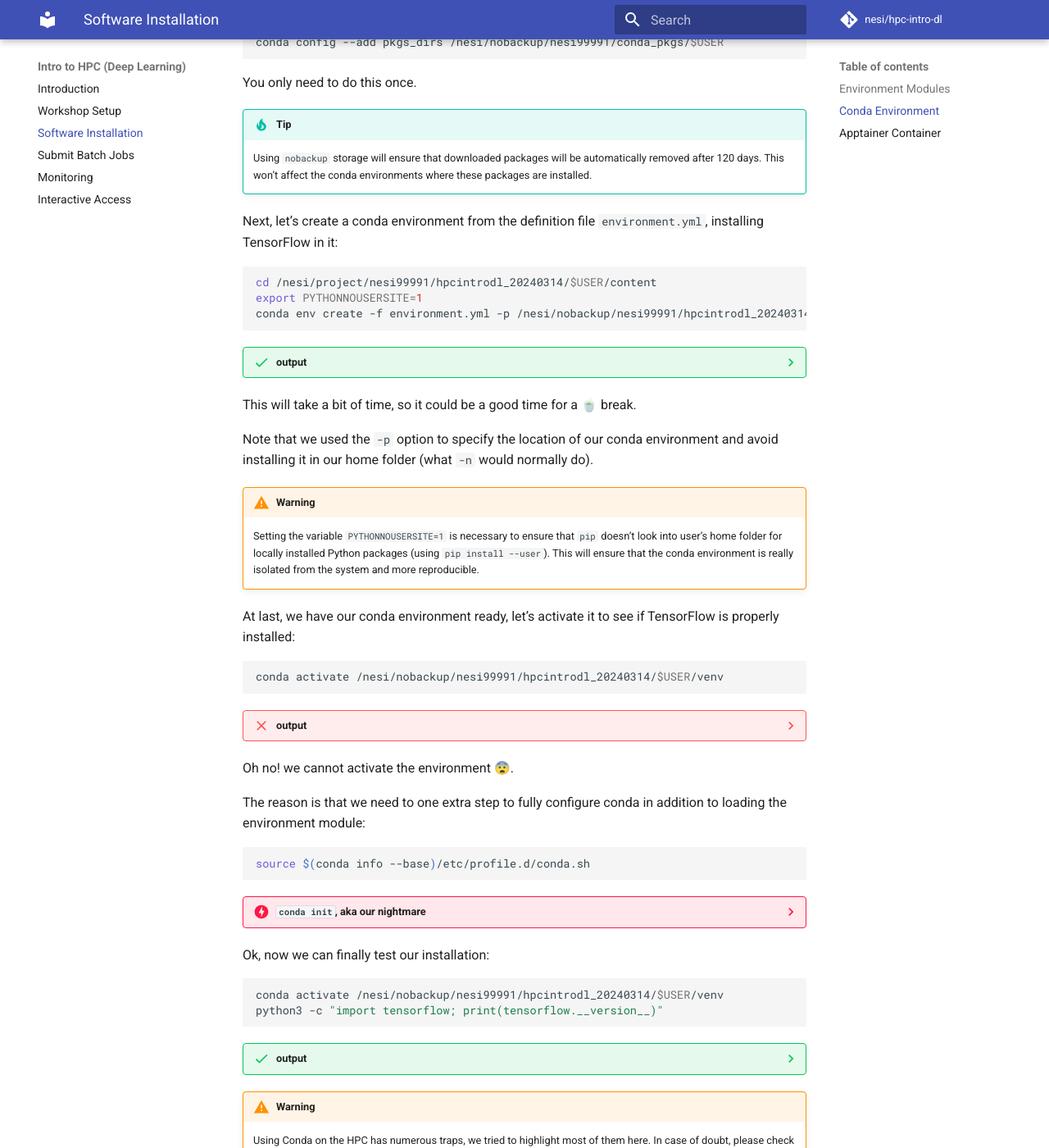
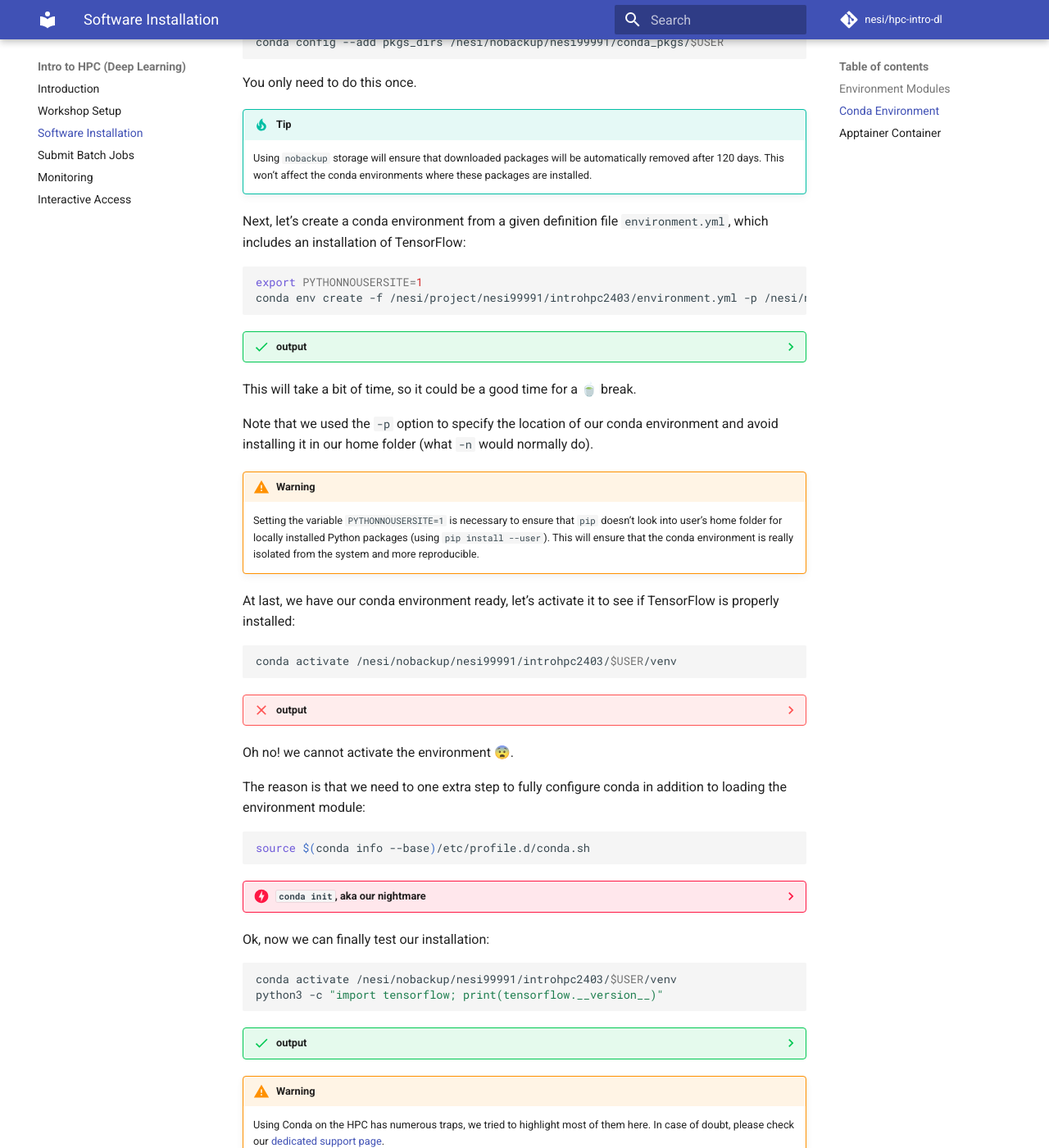
Before and after one commit to nesi/hpc-intro-dl, an MkDocs documentation site: the page built from docs/install.md, in a window 1280 px wide and 1400 px high, scrolled down 2086 px. Shown: the whole window at 82% size. Built offline with MkDocs 1.6.1 and Material for MkDocs 9.7.7, drawn with Linux system fonts in a browser that asks for light colours; comment, search, counter and statistics services are not loaded.

Commit message:
change path for conda environment too

````diff
--- a/content/environment.yml
+++ b/content/environment.yml
@@ -7,3 +7,4 @@ dependencies:
   - pip:
     - tensorflow==2.12.0
     - tensorflow-datasets
+    - --no-cache-dir  # avoid using pip cache
--- a/docs/install.md
+++ b/docs/install.md
@@ -190,12 +190,11 @@ You only need to do this once.
     Using `nobackup` storage will ensure that downloaded packages will be automatically removed after 120 days.
     This won't affect the conda environments where these packages are installed.
 
-Next, let's create a conda environment from the definition file `environment.yml`, installing TensorFlow in it:
+Next, let's create a conda environment from a given definition file `environment.yml`, which includes an installation of TensorFlow:
 
 ```bash
-cd /nesi/project/nesi99991/hpcintrodl_20240314/$USER/content
 export PYTHONNOUSERSITE=1
-conda env create -f environment.yml -p /nesi/nobackup/nesi99991/hpcintrodl_20240314/$USER/venv
+conda env create -f /nesi/project/nesi99991/introhpc2403/environment.yml -p /nesi/nobackup/nesi99991/introhpc2403/$USER/venv
 ```
 
 ??? success "output"
@@ -214,7 +213,7 @@ conda env create -f environment.yml -p /nesi/nobackup/nesi99991/hpcintrodl_20240
     Verifying transaction: done
     Executing transaction: done
     Installing pip dependencies: \ Ran pip subprocess with arguments:
-    ['/nesi/nobackup/nesi99991/hpcintrodl_20240314/riom/venv/bin/python', '-m', 'pip', 'install', '-U', '-r', '/scale_wlg_persistent/filesets/project/nesi99999/riom/hpc-intro-dl/content/condaenv.rsqilbad.requirements.txt', '--exists-action=b']
+    ['/nesi/nobackup/nesi99991/introhpc2403/riom/venv/bin/python', '-m', 'pip', 'install', '-U', '-r', '/scale_wlg_persistent/filesets/project/nesi99999/riom/hpc-intro-dl/content/condaenv.rsqilbad.requirements.txt', '--exists-action=b']
     Pip subprocess output:
     Collecting tensorflow==2.12.0 (from -r /scale_wlg_persistent/filesets/project/nesi99999/riom/hpc-intro-dl/content/condaenv.rsqilbad.requirements.txt (line 1))
       Downloading tensorflow-2.12.0-cp310-cp310-manylinux_2_17_x86_64.manylinux2014_x86_64.whl.metadata (3.4 kB)
@@ -248,7 +247,7 @@ conda env create -f environment.yml -p /nesi/nobackup/nesi99991/hpcintrodl_20240
       Downloading packaging-24.0-py3-none-any.whl.metadata (3.2 kB)
     Collecting protobuf!=4.21.0,!=4.21.1,!=4.21.2,!=4.21.3,!=4.21.4,!=4.21.5,<5.0.0dev,>=3.20.3 (from tensorflow==2.12.0->-r /scale_wlg_persistent/filesets/project/nesi99999/riom/hpc-intro-dl/content/condaenv.rsqilbad.requirements.txt (line 1))
       Downloading protobuf-4.25.3-cp37-abi3-manylinux2014_x86_64.whl.metadata (541 bytes)
-    Requirement already satisfied: setuptools in /scale_wlg_nobackup/filesets/nobackup/nesi99991/hpcintrodl_20240314/riom/venv/lib/python3.10/site-packages (from tensorflow==2.12.0->-r /scale_wlg_persistent/filesets/project/nesi99999/riom/hpc-intro-dl/content/condaenv.rsqilbad.requirements.txt (line 1)) (69.1.1)
+    Requirement already satisfied: setuptools in /scale_wlg_nobackup/filesets/nobackup/nesi99991/introhpc2403/riom/venv/lib/python3.10/site-packages (from tensorflow==2.12.0->-r /scale_wlg_persistent/filesets/project/nesi99999/riom/hpc-intro-dl/content/condaenv.rsqilbad.requirements.txt (line 1)) (69.1.1)
     Collecting six>=1.12.0 (from tensorflow==2.12.0->-r /scale_wlg_persistent/filesets/project/nesi99999/riom/hpc-intro-dl/content/condaenv.rsqilbad.requirements.txt (line 1))
       Downloading six-1.16.0-py2.py3-none-any.whl.metadata (1.8 kB)
     Collecting tensorboard<2.13,>=2.12 (from tensorflow==2.12.0->-r /scale_wlg_persistent/filesets/project/nesi99999/riom/hpc-intro-dl/content/condaenv.rsqilbad.requirements.txt (line 1))
@@ -285,7 +284,7 @@ conda env create -f environment.yml -p /nesi/nobackup/nesi99991/hpcintrodl_20240
       Using cached tqdm-4.66.2-py3-none-any.whl.metadata (57 kB)
     Collecting array-record>=0.5.0 (from tensorflow-datasets->-r /scale_wlg_persistent/filesets/project/nesi99999/riom/hpc-intro-dl/content/condaenv.rsqilbad.requirements.txt (line 2))
       Downloading array_record-0.5.0-cp310-cp310-manylinux_2_17_x86_64.manylinux2014_x86_64.whl.metadata (503 bytes)
-    Requirement already satisfied: wheel<1.0,>=0.23.0 in /scale_wlg_nobackup/filesets/nobackup/nesi99991/hpcintrodl_20240314/riom/venv/lib/python3.10/site-packages (from astunparse>=1.6.0->tensorflow==2.12.0->-r /scale_wlg_persistent/filesets/project/nesi99999/riom/hpc-intro-dl/content/condaenv.rsqilbad.requirements.txt (line 1)) (0.42.0)
+    Requirement already satisfied: wheel<1.0,>=0.23.0 in /scale_wlg_nobackup/filesets/nobackup/nesi99991/introhpc2403/riom/venv/lib/python3.10/site-packages (from astunparse>=1.6.0->tensorflow==2.12.0->-r /scale_wlg_persistent/filesets/project/nesi99999/riom/hpc-intro-dl/content/condaenv.rsqilbad.requirements.txt (line 1)) (0.42.0)
     Collecting fsspec (from etils[enp,epath,etree]>=0.9.0->tensorflow-datasets->-r /scale_wlg_persistent/filesets/project/nesi99999/riom/hpc-intro-dl/content/condaenv.rsqilbad.requirements.txt (line 2))
       Downloading fsspec-2024.2.0-py3-none-any.whl.metadata (6.8 kB)
     Collecting importlib_resources (from etils[enp,epath,etree]>=0.9.0->tensorflow-datasets->-r /scale_wlg_persistent/filesets/project/nesi99999/riom/hpc-intro-dl/content/condaenv.rsqilbad.requirements.txt (line 2))
@@ -435,7 +434,7 @@ conda env create -f environment.yml -p /nesi/nobackup/nesi99991/hpcintrodl_20240
     #
     # To activate this environment, use
     #
-    #     $ conda activate /nesi/nobackup/nesi99991/hpcintrodl_20240314/riom/venv
+    #     $ conda activate /nesi/nobackup/nesi99991/introhpc2403/riom/venv
     #
     # To deactivate an active environment, use
     #
@@ -454,7 +453,7 @@ Note that we used the `-p` option to specify the location of our conda environme
 At last, we have our conda environment ready, let's activate it to see if TensorFlow is properly installed:
 
 ```bash
-conda activate /nesi/nobackup/nesi99991/hpcintrodl_20240314/$USER/venv
+conda activate /nesi/nobackup/nesi99991/introhpc2403/$USER/venv
 ```
 
 ??? failure "output"
@@ -489,7 +488,7 @@ source $(conda info --base)/etc/profile.d/conda.sh
 Ok, now we can finally test our installation:
 
 ```bash
-conda activate /nesi/nobackup/nesi99991/hpcintrodl_20240314/$USER/venv
+conda activate /nesi/nobackup/nesi99991/introhpc2403/$USER/venv
 python3 -c "import tensorflow; print(tensorflow.__version__)"
 ```
 
````
